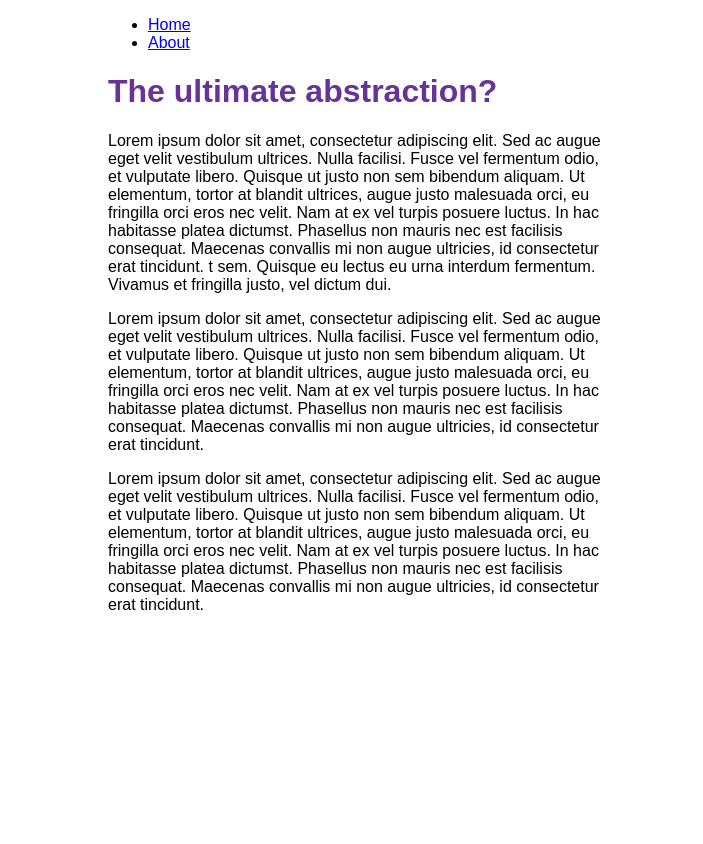
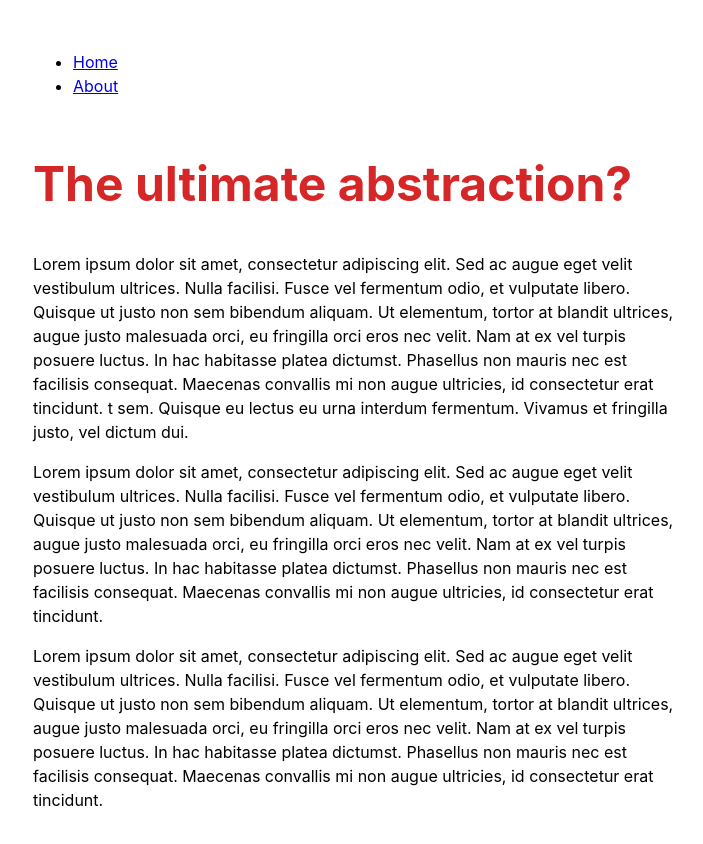
Before and after one commit to zslade/my-first-gatsby-site, a Gatsby site: page /mondrian in a window 1280 px wide. Shown: the whole page, without its empty margins (282-985 px from the left). Before the commit the page ends 800 px from the top, so only its background shows below. Built offline with nearby package versions, Linux system fonts and the light colour scheme; Gatsby itself is replaced by a stand-in of ours.

Commit message:
update styling for layout

```diff
--- a/src/components/layout.module.css
+++ b/src/components/layout.module.css
@@ -1,11 +1,14 @@
 .container {
-    margin: auto;
-    max-width: 500px;
-    font-family: sans-serif;
+    margin: 50px auto 50px;
+    max-width: 650px;
+    font-family: 'BlinkMacSystemFont', sans-serif;
+    line-height: 1.5;
   }
 
   .heading {
-    color: rebeccapurple;
+    margin-top: 50px;
+    color: #d62728;
+    font-size: 48px;
   }
   .nav-links {
     display: flex;
@@ -13,8 +16,13 @@
     padding-left: 0;
   }
   .nav-link-item {
-    padding-right: 2rem;
+    padding-right: 1rem;
   }
   .nav-link-text {
     color: black;
+    font-weight: bold;
+    text-decoration: none;
   }
+  .nav-link-text:hover {
+    text-decoration: underline;
+  }
```
